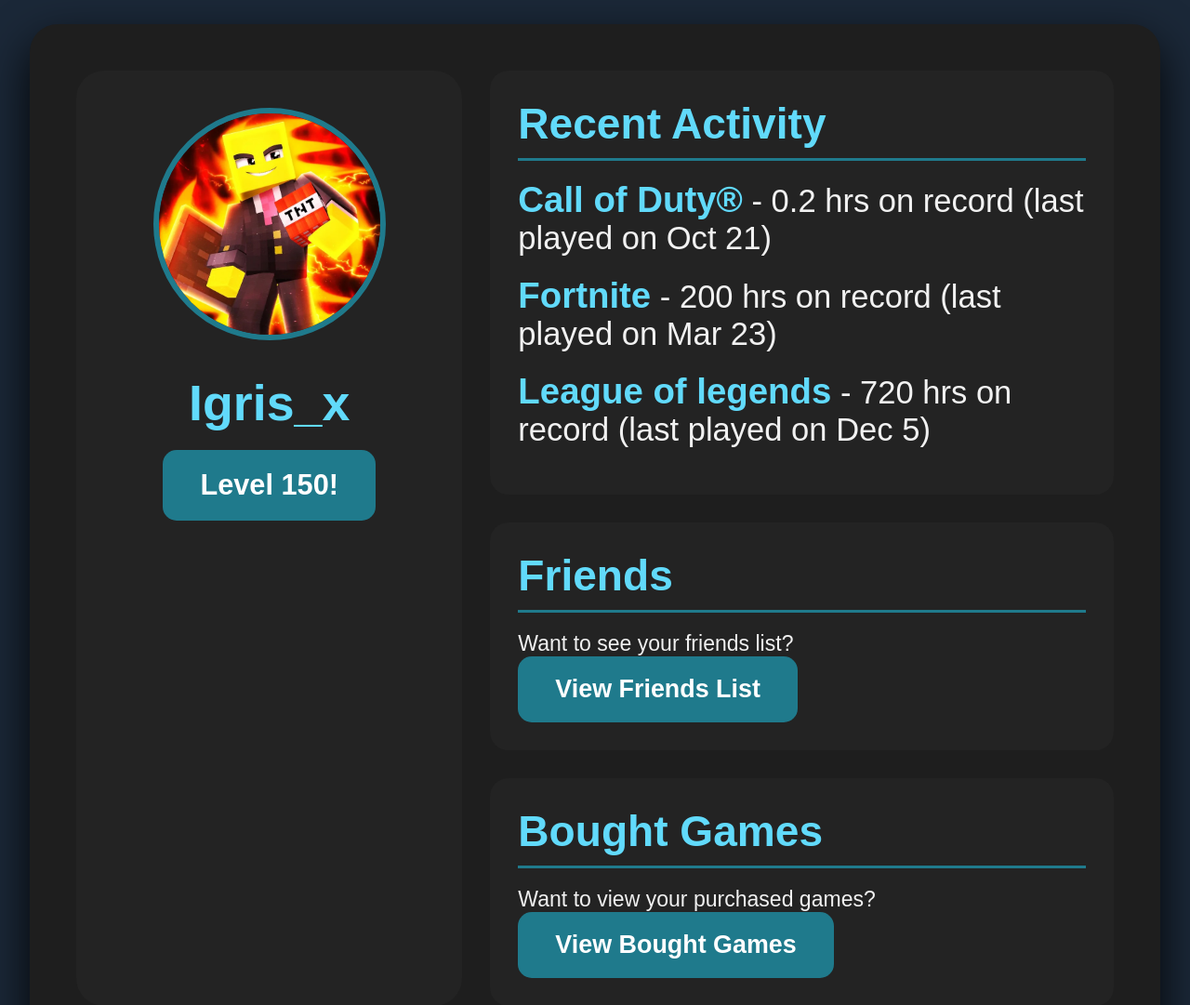
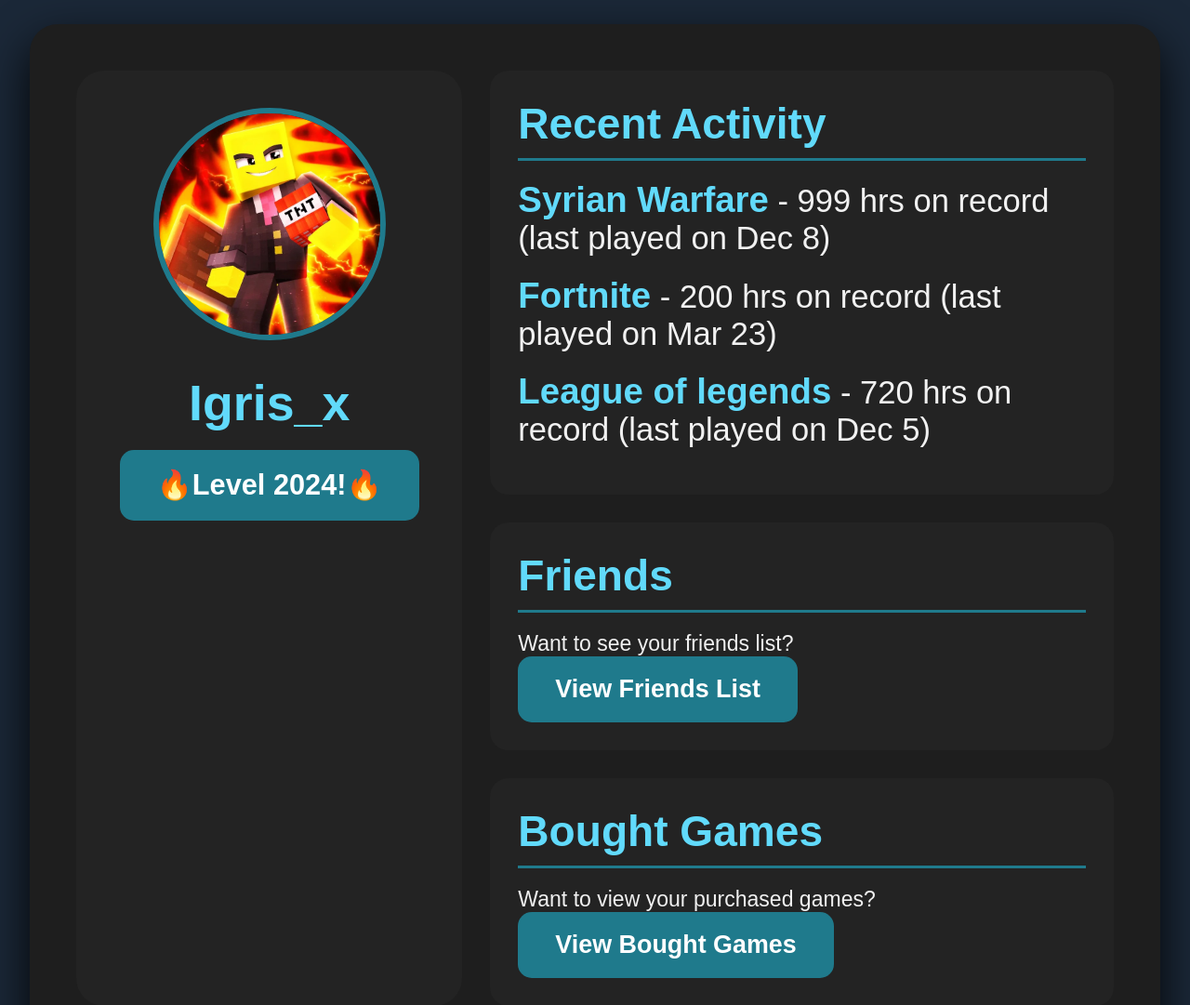
Before and after one commit to addybaddy2019/Steam, a Flask app: page /user_addybaddy in a window 1280 px wide. Shown: the part 144-1225 px from the top of the page at 93% size. Run offline with Flask 3, Linux system fonts and the light colour scheme; the visitor is signed in with stand-in values (Sample User, id 1); some libraries are stand-ins or nearby versions; some web fonts are replaced.

Commit message:
Update user_addybaddy.html

```diff
--- a/templates/user_addybaddy.html
+++ b/templates/user_addybaddy.html
@@ -129,7 +129,7 @@
         <div class="left-section">
             <img src="{{ url_for('static', filename='Images/pfp_addybaddy.png') }}" alt="User Profile Picture">
             <h2>{{ session['username'] }}</h2>
-            <div class="level">Level 150!</div>
+            <div class="level">🔥Level 2024!🔥</div>
         </div>
 
         <!-- Right Section -->
@@ -138,7 +138,7 @@
             <div class="recent-activity">
                 <h3>Recent Activity</h3>
                 <ul>
-                    <li><strong>Call of Duty®</strong> - 0.2 hrs on record (last played on Oct 21)</li>
+                    <li><strong>Syrian Warfare</strong> - 999 hrs on record (last played on Dec 8)</li>
                     <li><strong>Fortnite</strong> - 200 hrs on record (last played on Mar 23)</li>
                     <li><strong>League of legends</strong> - 720 hrs on record (last played on Dec 5)</li>
                 </ul>
```
